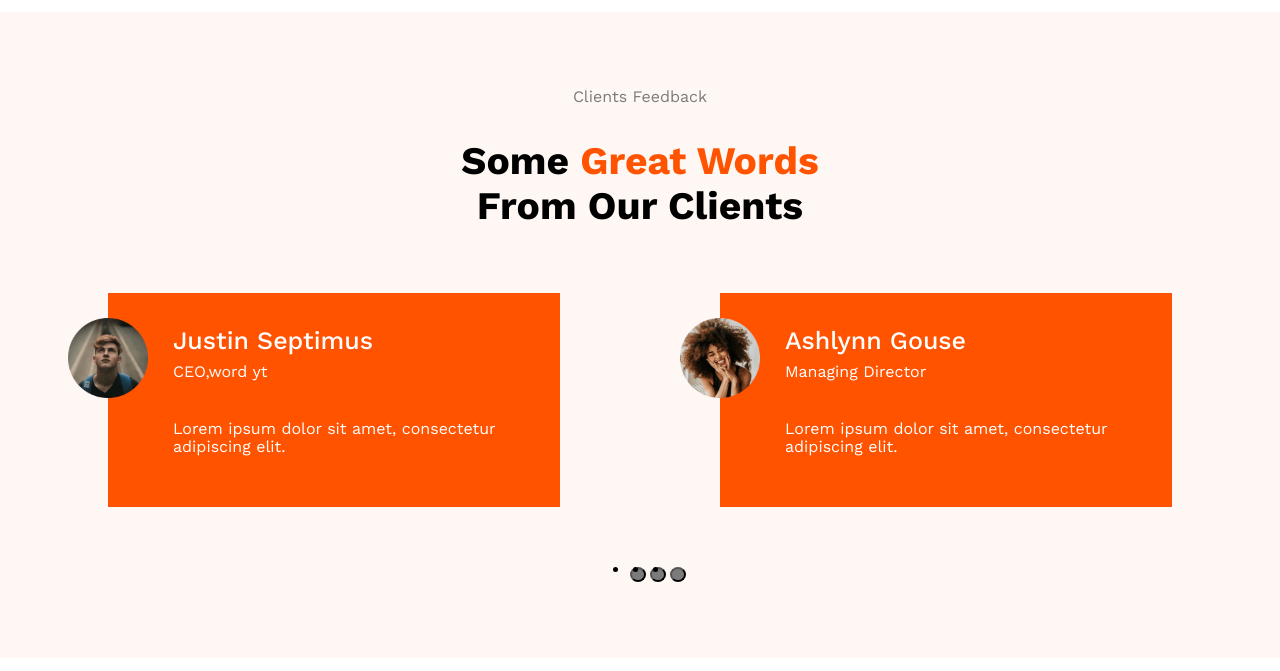
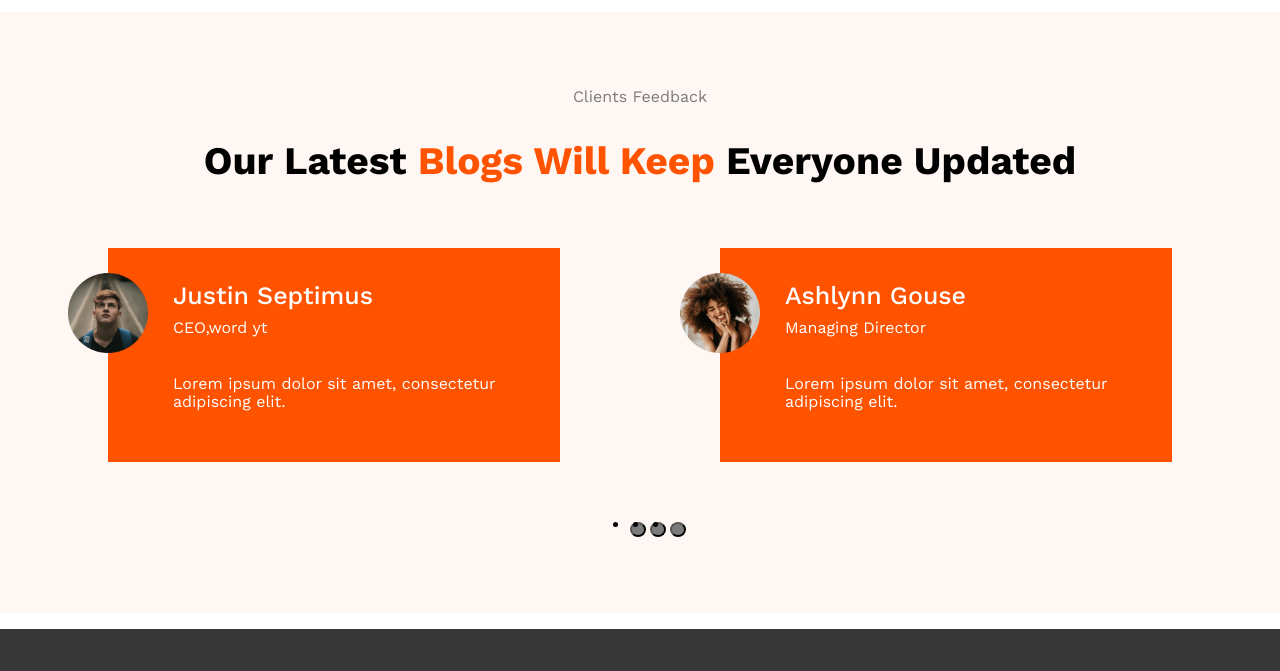
Before and after one commit to Jorjeee3/digiency-project, a website: page index.html in a window 1280 px wide. Shown: the part 4660-5331 px from the top of the page. Drawn offline with nearby package versions, Linux system fonts and the light colour scheme; files that its build step writes are made by us from their sources; files whose address does not match are found by name.

Commit message:
delete br tag

```diff
--- a/index.html
+++ b/index.html
@@ -489,10 +489,9 @@
       <div class="feedback-content">
         <h3 class="section-little-title">Clients Feedback</h3>
         <h2 class="feedback-title">
-          Some
-          <span class="main-title-words">Great Words</span>
-          <br>
-          From Our Clients
+          Our Latest
+          <span class="main-title-words">Blogs Will Keep</span>
+          Everyone Updated
         </h2>
         <div class="feedback-slider">
           <div class="feedback-slider-list">
```
